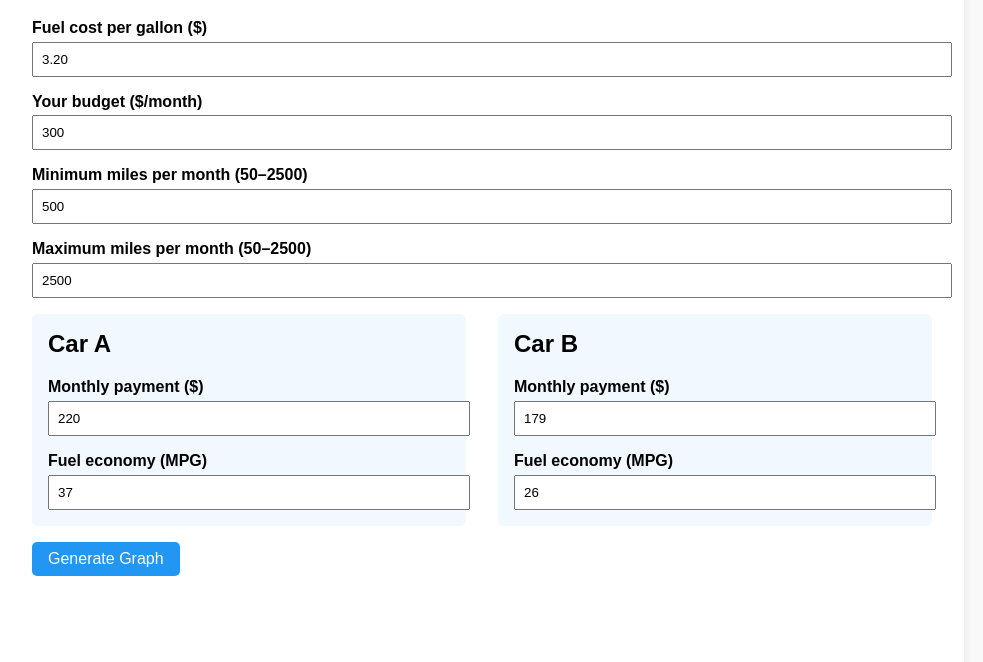
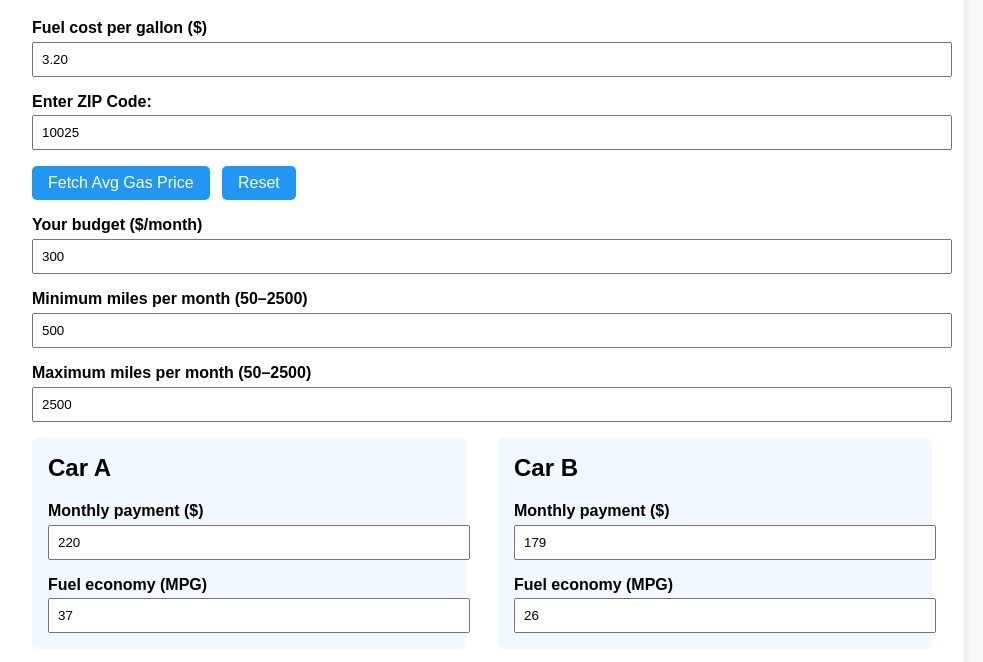
Before and after one commit to jaroszej/monthly-cost-car, a plain HTML site: page index.html in a window 1280 px wide. Shown: the part 133-795 px from the top of the page, without its empty margins (158-1141 px from the left). Drawn offline with nearby package versions, Linux system fonts and the light colour scheme.

Commit message:
setting up eia api integration

```diff
--- a/index.html
+++ b/index.html
@@ -1,5 +1,6 @@
 <!DOCTYPE html>
 <html lang="en">
+
 <head>
   <meta charset="UTF-8" />
   <title>Car Cost Comparison by Miles Driven</title>
@@ -17,7 +18,7 @@
       background: white;
       padding: 2rem;
       border-radius: 8px;
-      box-shadow: 0 0 10px rgba(0,0,0,0.1);
+      box-shadow: 0 0 10px rgba(0, 0, 0, 0.1);
     }
 
     label {
@@ -39,6 +40,7 @@
 
     button {
       margin-top: 1rem;
+      margin-right: 0.5rem;
       padding: 0.5rem 1rem;
       font-size: 1rem;
       background-color: #2196F3;
@@ -72,12 +74,18 @@
     }
   </style>
 </head>
+
 <body>
   <div class="container">
     <h1>Compare Monthly Vehicle Cost vs Miles Driven</h1>
 
     <label for="fuelCost">Fuel cost per gallon ($)</label>
     <input type="number" step="0.01" id="fuelCost" value="3.20">
+
+    <label for="zip">Enter ZIP Code:</label>
+    <input type="text" id="zip" value="10025" maxlength="5" placeholder="ZIP Code">
+    <button onclick="getFuelCostFromZip()">Fetch Avg Gas Price</button>
+    <button onclick="resetFuelCost()">Reset</button>
 
     <label for="budget">Your budget ($/month)</label>
     <input type="number" id="budget" value="300">
@@ -115,6 +123,37 @@
 
   <script>
     let chart;
+    let fetchedFuelPrice = null;
+
+    async function getFuelCostFromZip() {
+      const zip = document.getElementById('zip').value;
+      const fuelInput = document.getElementById('fuelCost');
+
+      try {
+        const zipRes = await fetch(`https://api.zippopotam.us/us/${zip}`);
+        if (!zipRes.ok) throw new Error("ZIP lookup failed");
+        const zipData = await zipRes.json();
+        const stateAbbr = zipData.places[0]['state abbreviation'];
+
+        const seriesId = `PET.EMM_EPMR_PTE_S${stateAbbr}_DPG.W`;
+        const apiKey = "EIA_API_KEY";
+        const eiaRes = await fetch(`https://api.eia.gov/series/?api_key=${apiKey}&series_id=${seriesId}`);
+        if (!eiaRes.ok) throw new Error("Fuel price fetch failed");
+        const eiaData = await eiaRes.json();
+        const price = eiaData.series[0].data[0][1];
+
+        fetchedFuelPrice = price;
+        fuelInput.value = price.toFixed(2);
+      } catch (err) {
+        alert("Could not get fuel price. Please check ZIP or try again later.");
+      }
+    }
+
+    function resetFuelCost() {
+      if (fetchedFuelPrice !== null) {
+        document.getElementById('fuelCost').value = fetchedFuelPrice.toFixed(2);
+      }
+    }
 
     function generateGraph() {
       const fuelCost = parseFloat(document.getElementById("fuelCost").value);
@@ -217,4 +256,5 @@
     }
   </script>
 </body>
+
 </html>
```
